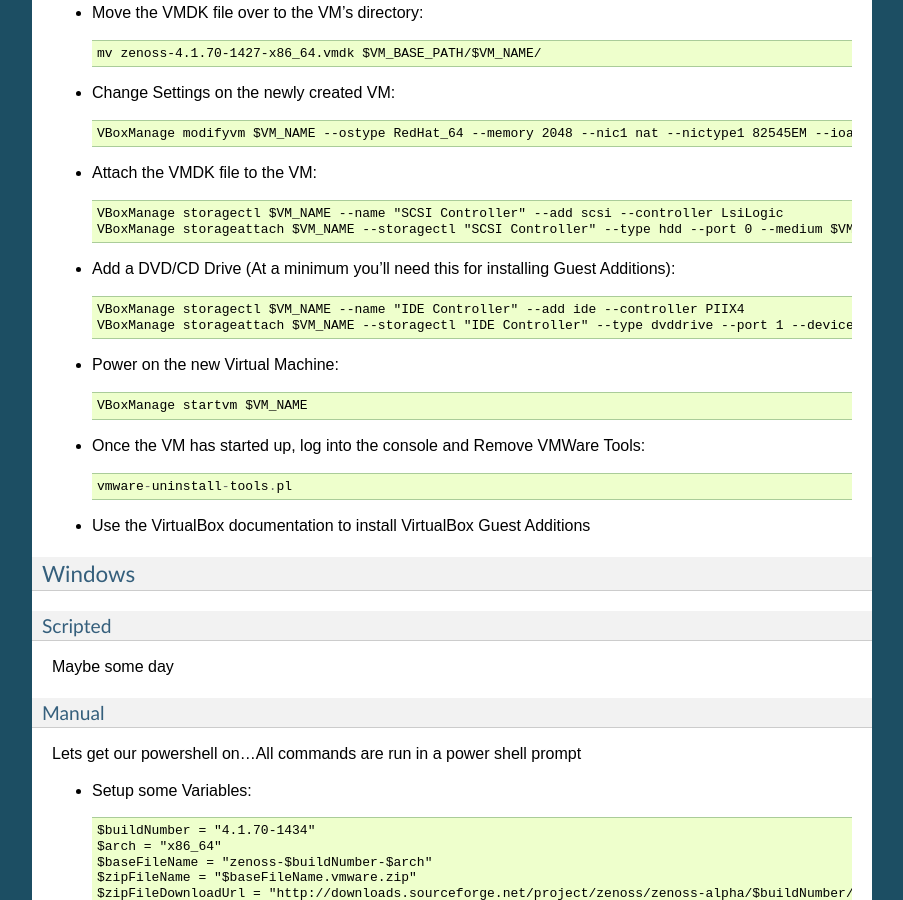
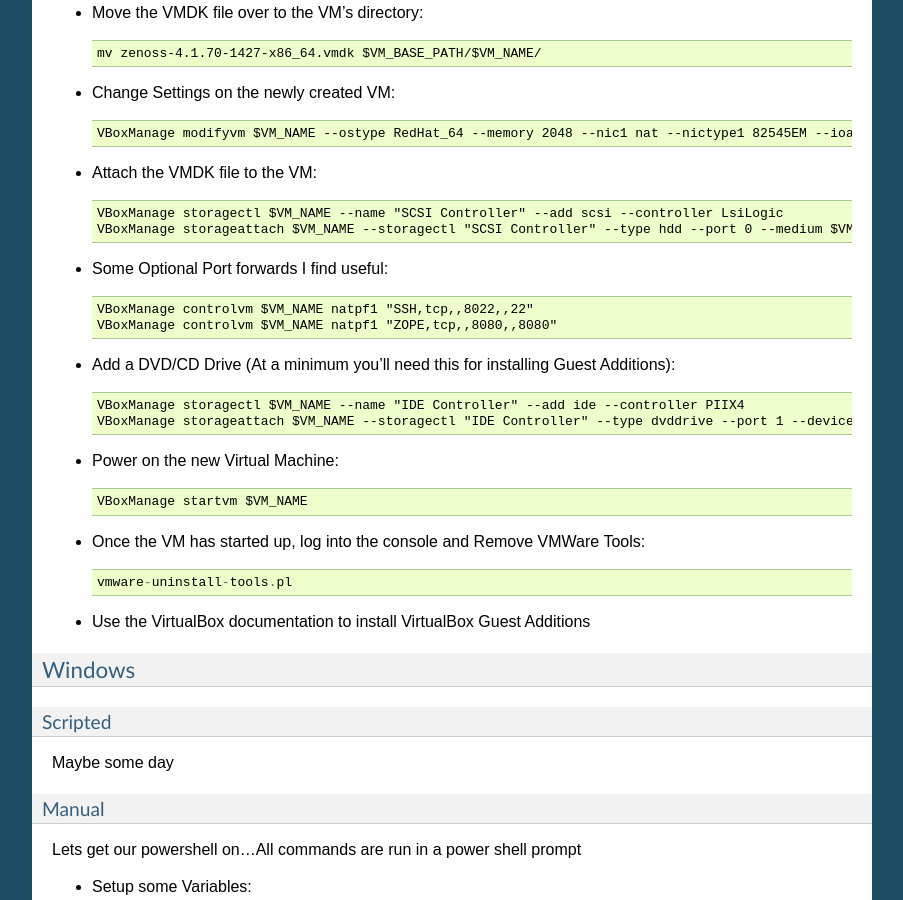
Before and after one commit to ZCA/zenoss_zca_utils, a Sphinx documentation site: the page built from docs/Converting_Zenoss_VMWare_Virtual_Appliance_to_VirtualBox.rst, in a window 1280 px wide and 900 px high, scrolled down 1416 px. Shown: the whole window, without its empty margins (198-1101 px from the left). Built offline with Sphinx 7.4.7, drawn with Linux system fonts in a browser that asks for light colours.

Commit message:
adding port forwards to linux manual steps

```diff
--- a/docs/Converting_Zenoss_VMWare_Virtual_Appliance_to_VirtualBox.rst
+++ b/docs/Converting_Zenoss_VMWare_Virtual_Appliance_to_VirtualBox.rst
@@ -71,6 +71,11 @@
 
    VBoxManage storagectl $VM_NAME --name "SCSI Controller" --add scsi --controller LsiLogic
    VBoxManage storageattach $VM_NAME --storagectl "SCSI Controller" --type hdd --port 0 --medium $VM_BASE_PATH/$VM_NAME/zenoss-4.1.70-1427-x86_64.vmdk
+
+* Some Optional Port forwards I find useful::
+
+   VBoxManage controlvm $VM_NAME natpf1 "SSH,tcp,,8022,,22"
+   VBoxManage controlvm $VM_NAME natpf1 "ZOPE,tcp,,8080,,8080"
 
 * Add a DVD/CD Drive (At a minimum you'll need this for installing Guest Additions)::
 
```
